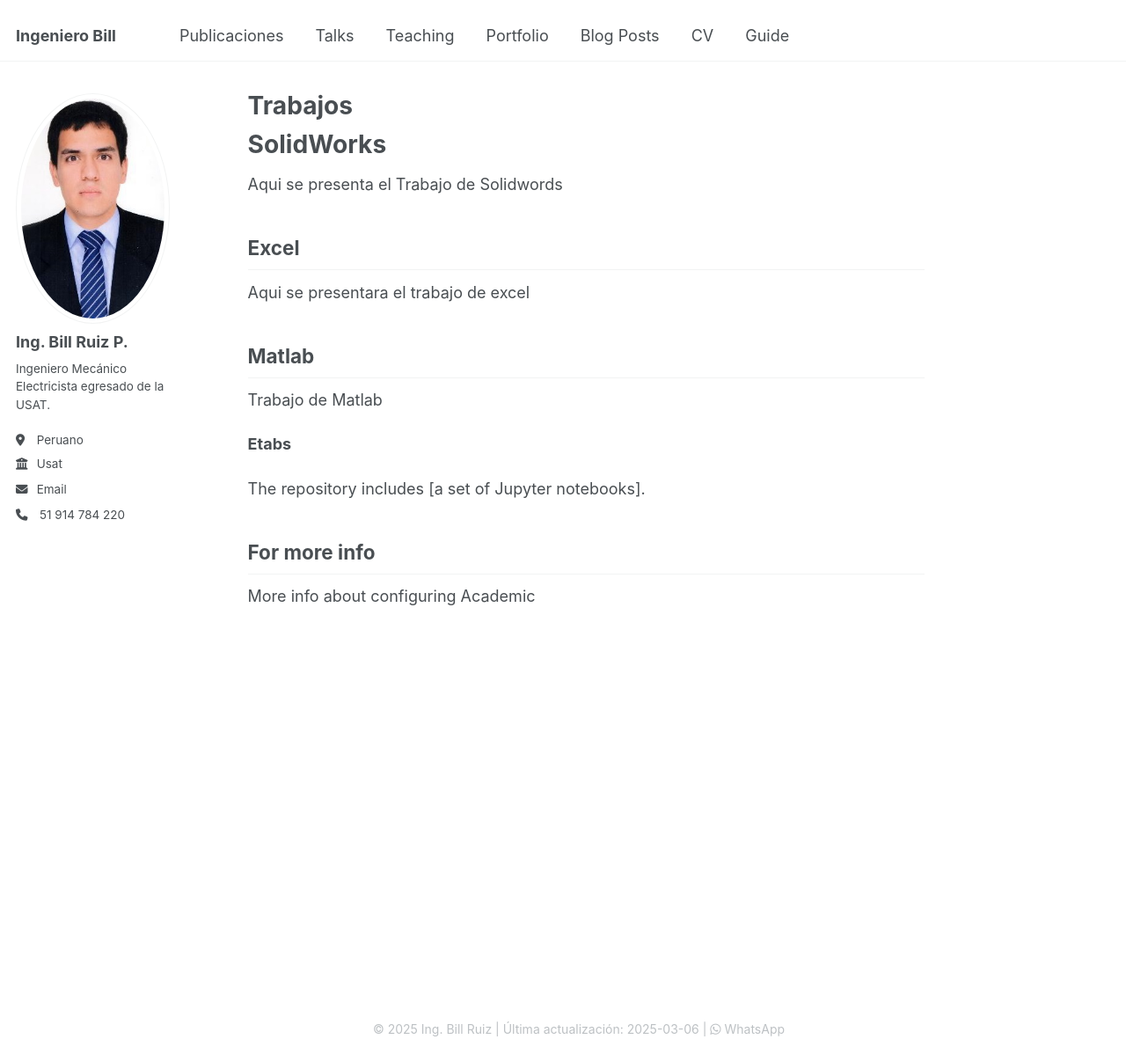
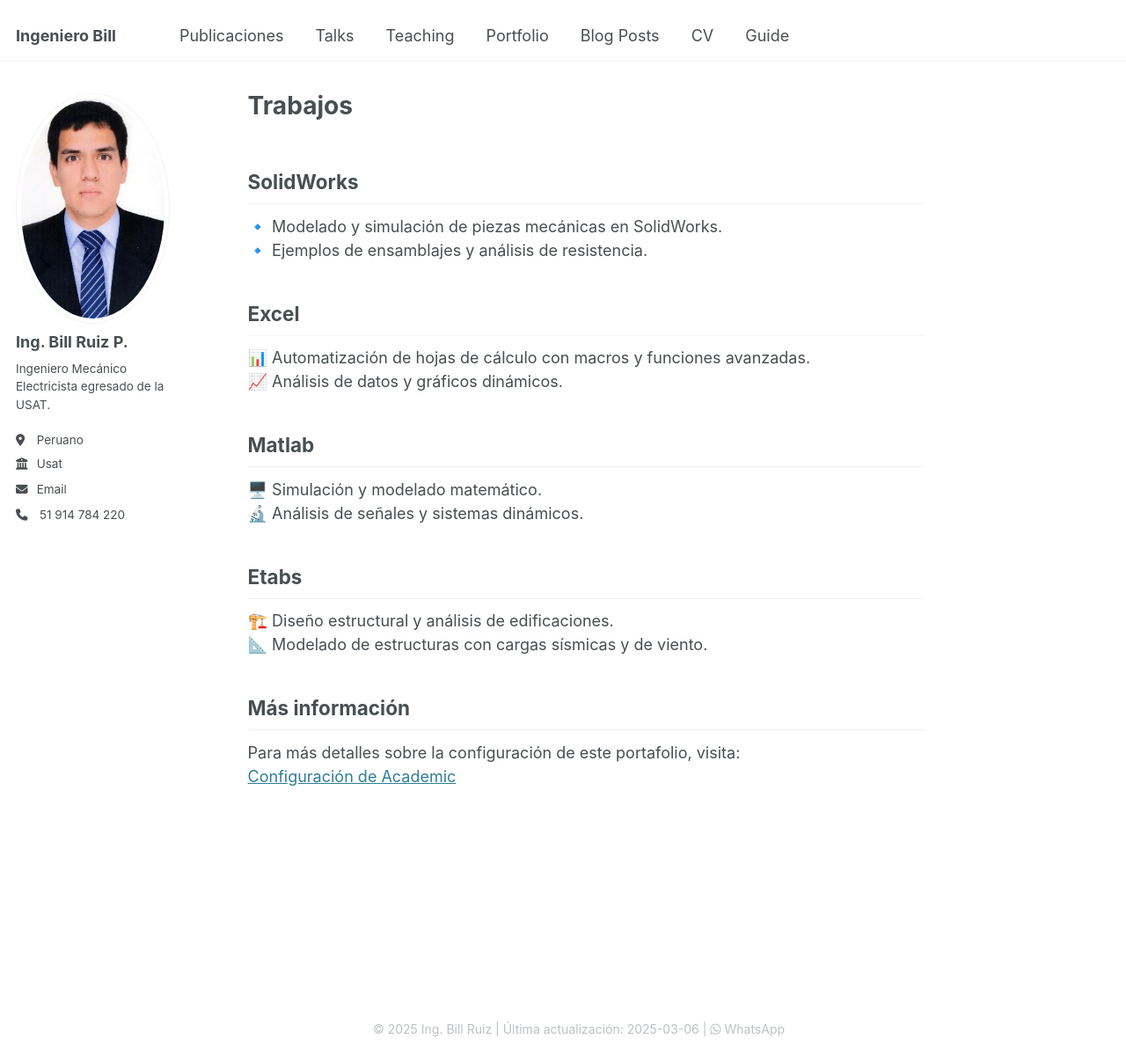
Before and after one commit to IngenieroBill/Cv, a Jekyll site: the page built from _pages/about.md, in a window 1280 px wide and 1198 px high. Shown: the whole window at 88% size. Built offline with Jekyll 4.4.1, drawn with Linux system fonts in a browser that asks for light colours.

Commit message:
Actualización del archivo about.md

```diff
--- a/_pages/about.md
+++ b/_pages/about.md
@@ -7,26 +7,22 @@ redirect_from:
   - /about.html
 ---
 
+## SolidWorks
+🔹 Modelado y simulación de piezas mecánicas en SolidWorks.
+🔹 Ejemplos de ensamblajes y análisis de resistencia.
 
+## Excel
+📊 Automatización de hojas de cálculo con macros y funciones avanzadas.
+📈 Análisis de datos y gráficos dinámicos.
 
-SolidWorks
-======
-Aqui se presenta el Trabajo de Solidwords
+## Matlab
+🖥️ Simulación y modelado matemático.
+🔬 Análisis de señales y sistemas dinámicos.
 
+## Etabs
+🏗️ Diseño estructural y análisis de edificaciones.
+📐 Modelado de estructuras con cargas sísmicas y de viento.
 
-Excel
-------
-Aqui se presentara el trabajo de excel
-
-Matlab
-------
-Trabajo de Matlab
-
-**Etabs**
-
-The repository includes [a set of Jupyter notebooks].
-
-
-For more info
-------
-More info about configuring Academic
+## Más información
+Para más detalles sobre la configuración de este portafolio, visita:
+[Configuración de Academic](#)
```
